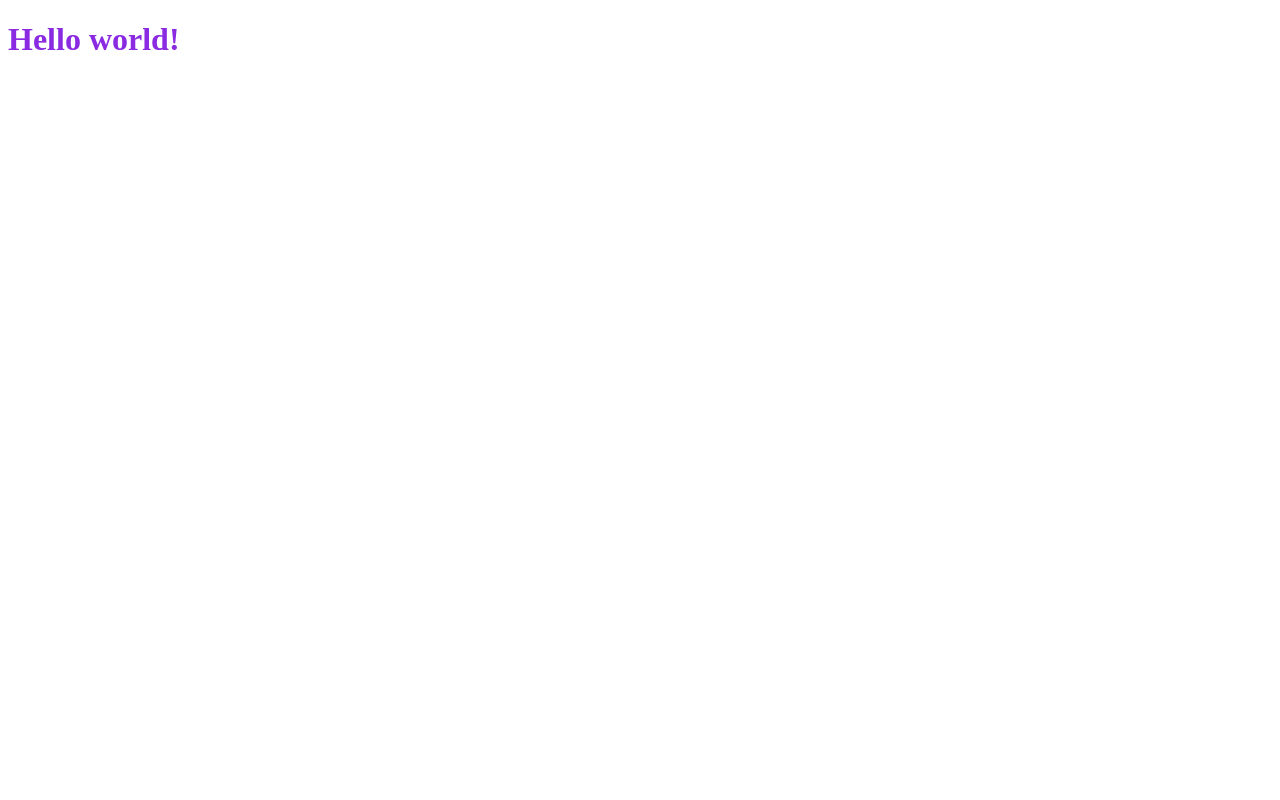
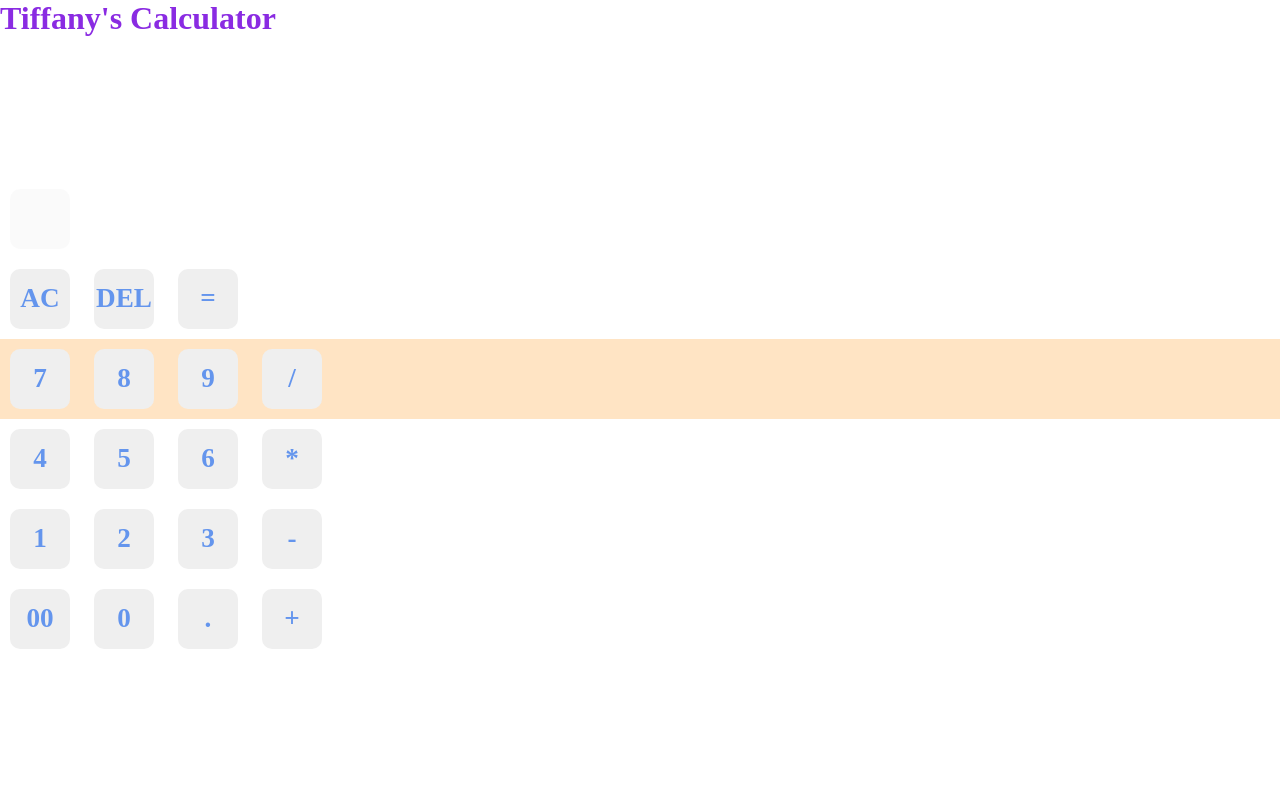
Before and after one commit to DewdropSprite/Mini_Project-Calculator, a plain HTML site: page index.html in a window 1280 px wide. Drawn offline with Linux system fonts and the light colour scheme.

Commit message:
play with styling

```diff
--- a/index.html
+++ b/index.html
@@ -6,9 +6,49 @@
     <link href="main.css" rel="stylesheet"/>
     <script src="calculator.js"></script>
     <title>Calculator Mini Project</title>
-    <h1>Hello world!</h1>
+    <h1>Tiffany's Calculator</h1>
 </head>
 <body>
+    <div class="container">
+        <div class="calculator">
+            <!-- The form is for the buttons - user clicks the button for input-->
+            <form>
+                <div class ="display">
+                    <input type="text" name="display" disabled>
+                </div>
+                <div>
+                    <input type="button" value="AC" onclick="display.value = '' " class="ac">
+                    <input type="button" value="DEL" onclick="display.value = display.value.toString().slice (0,-1)" class="del">
+                    <input type="button" value="=" onclick="display.value = eval(display.value)" class="symbol">
+                </div>
+                <div class="topnums">
+                    <input type="button" value="7" onclick="display.value += '7'" class="NumberButton">
+                    <input type="button" value="8" onclick="display.value += '8'" class="NumberButton">
+                    <input type="button" value="9" onclick="display.value += '9'" class="NumberButton">
+                    <input type="button" value="/" onclick="display.value += '/' " class="symbol">
+                </div>
+                <div class="middlenums">
+                    <input type="button" value="4" onclick="display.value += '4'" class="NumberButton">
+                    <input type="button" value="5" onclick="display.value += '5'" class="NumberButton">
+                    <input type="button" value="6" onclick="display.value += '6'" class="NumberButton">
+                    <input type="button" value="*" onclick="display.value += '*'" class="symbol">
+                </div>
+                <div class="bottomnums">
+                    <input type="button" value="1" onclick="display.value += '1'" class="NumberButton">
+                    <input type="button" value="2" onclick="display.value += '2'" class="NumberButton">
+                    <input type="button" value="3" onclick="display.value += '3'" class="NumberButton">
+                    <input type="button" value="-" onclick="display.value += '-'" class="symbol">
+                </div>
+                <div class="bottomrow">
+                    <input type="button" value="00" onclick="display.value += '00'" class="NumberButton">
+                    <input type="button" value="0" onclick="display.value += '0'" class="NumberButton">
+                    <input type="button" value="." onclick="display.value += '.' " class="symbol">
+                    <input type="button" value="+" onclick="display.value += '+'" class="symbol">
+
+                </div>
+            </form>
+        </div>
+    </div>
 
 
 </body>
--- a/main.css
+++ b/main.css
@@ -1,3 +1,37 @@
 h1 {
     color:blueviolet
 }
+
+.symbol{
+    color:blue
+}
+
+*{
+    margin: 0px;
+    padding: 0px;
+    box-sizing: border-box;
+}
+
+body{
+    height:100vh;
+    display:grid;
+}
+
+.calculator form input {
+    border:hotpink;
+    outline: 10;
+    width: 60px;
+    height:60px;
+    border-radius: 10px;
+    font-family: Nunito;
+    font-weight: 700;
+    font-size:1.7em;
+    color:cornflowerblue;
+    cursor: pointer;
+    margin: 10px;
+}
+
+.topnums{
+    background-color:bisque;
+
+}
```
